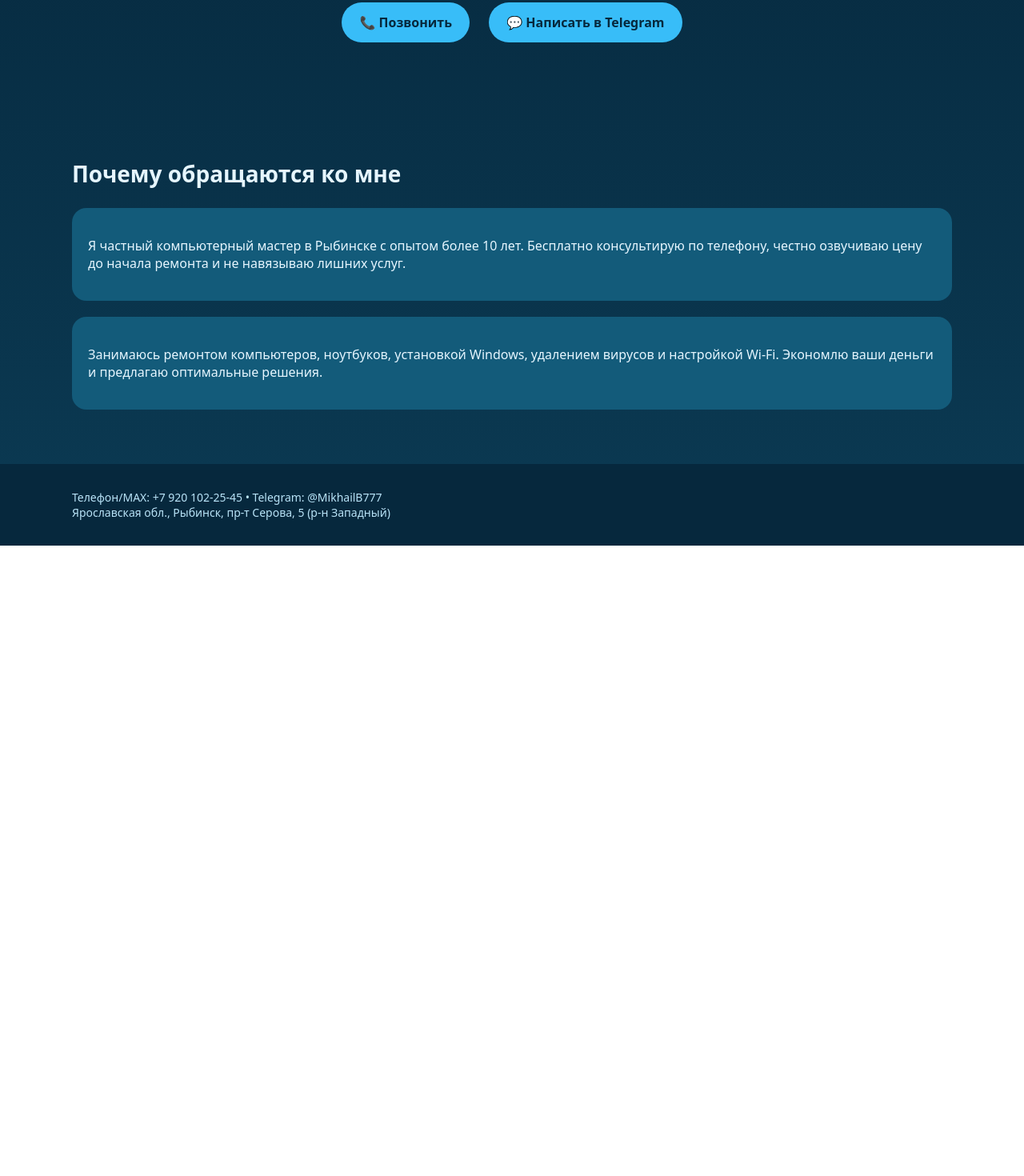
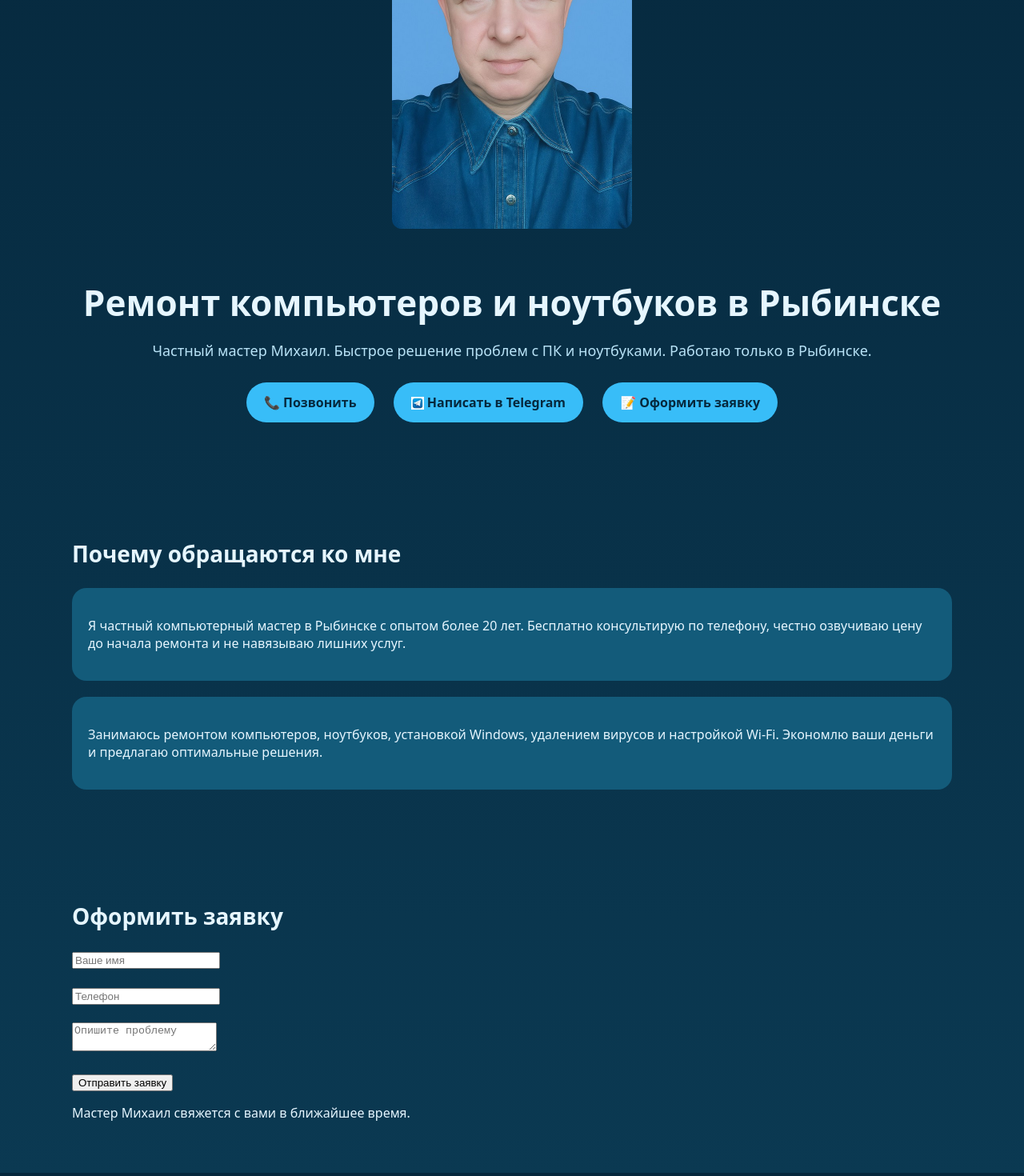
Before and after one commit to bmasoft777/bmamaster.github.io, a plain HTML site: page index.html in a window 1280 px wide. Shown: the part 290-1760 px from the top of the page at 80% size. Before the commit the page ends 972 px from the top, so only its background shows below. Drawn offline with Linux system fonts and the light colour scheme.

Commit message:
Добавлено Михаил. Аватар. Форма записи переехала.

```diff
--- a/index.html
+++ b/index.html
@@ -22,25 +22,52 @@
 <main>
   <section class="hero">
     <div class="container">
+	  <!-- НАЧАЛО: аватар мастера -->
+	  <img
+	  src="images/avatar.jpg"
+	  alt="Компьютерный мастер Михаил"
+	  style="max-width:300px; width:100%; border-radius:12px; margin-bottom:20px;"
+	  >
+	  <!-- КОНЕЦ: аватар мастера -->
       <h1>Ремонт компьютеров и ноутбуков в Рыбинске</h1>
-      <p>Частный мастер. Быстрое решение проблем с ПК и ноутбуками. Работаю только в Рыбинске.</p>
+      <p>Частный мастер Михаил. Быстрое решение проблем с ПК и ноутбуками. Работаю только в Рыбинске.</p>
       <div class="buttons">
-        <a href="tel:+79201022545">📞 Позвонить</a>
-        <a href="https://t.me/MikhailB777">💬 Написать в Telegram</a>
-      </div>
+	    <a href="tel:+79201022545">📞 Позвонить</a>
+	    <a href="https://t.me/MikhailB777">
+		  <img src="images/telegram.jpg" alt="Telegram" style="width:16px; vertical-align:middle;">
+		  Написать в Telegram
+	    </a>
+	    <a href="#order">📝 Оформить заявку</a>
+	  </div>
     </div>
   </section>
   <section>
     <div class="container">
       <h2>Почему обращаются ко мне</h2>
       <div class="card">
-        <p>Я частный компьютерный мастер в Рыбинске с опытом более 10 лет. Бесплатно консультирую по телефону, честно озвучиваю цену до начала ремонта и не навязываю лишних услуг.</p>
+        <p>Я частный компьютерный мастер в Рыбинске с опытом более 20 лет. Бесплатно консультирую по телефону, честно озвучиваю цену до начала ремонта и не навязываю лишних услуг.</p>
       </div>
       <div class="card">
         <p>Занимаюсь ремонтом компьютеров, ноутбуков, установкой Windows, удалением вирусов и настройкой Wi-Fi. Экономлю ваши деньги и предлагаю оптимальные решения.</p>
       </div>
     </div>
   </section>
+  <!-- НАЧАЛО: форма заявки -->
+  <section id="order">
+    <div class="container">
+      <h2>Оформить заявку</h2>
+
+      <form>
+        <input type="text" name="name" placeholder="Ваше имя" required><br><br>
+        <input type="tel" name="phone" placeholder="Телефон" required><br><br>
+        <textarea name="message" placeholder="Опишите проблему"></textarea><br><br>
+        <button type="submit">Отправить заявку</button>
+      </form>
+
+      <p>Мастер Михаил свяжется с вами в ближайшее время.</p>
+    </div>
+  </section>
+<!-- КОНЕЦ: форма заявки -->
 </main>
 <footer>
   <div class="container">
```
Also changed, not shown: contacts.html (+5 -0 lines), images/avatar.jpg (added), images/telegram.jpg (added).
